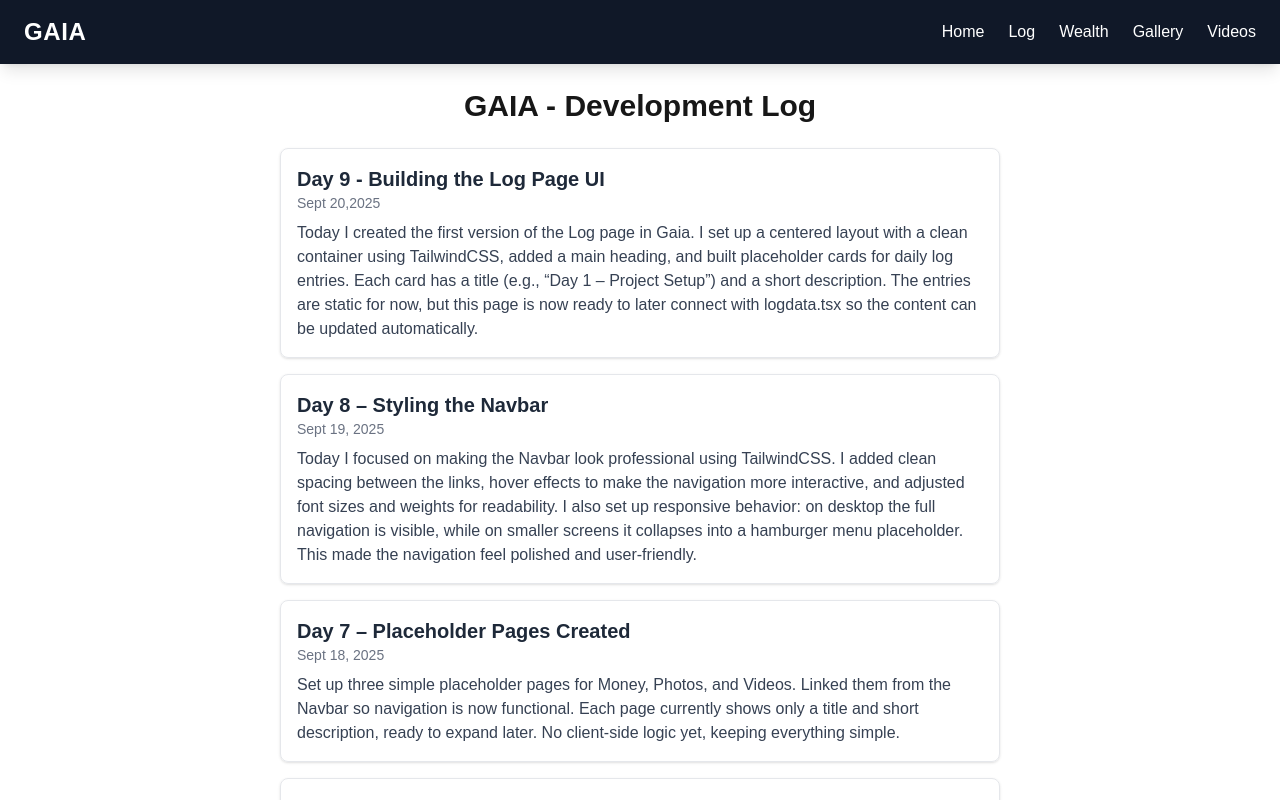
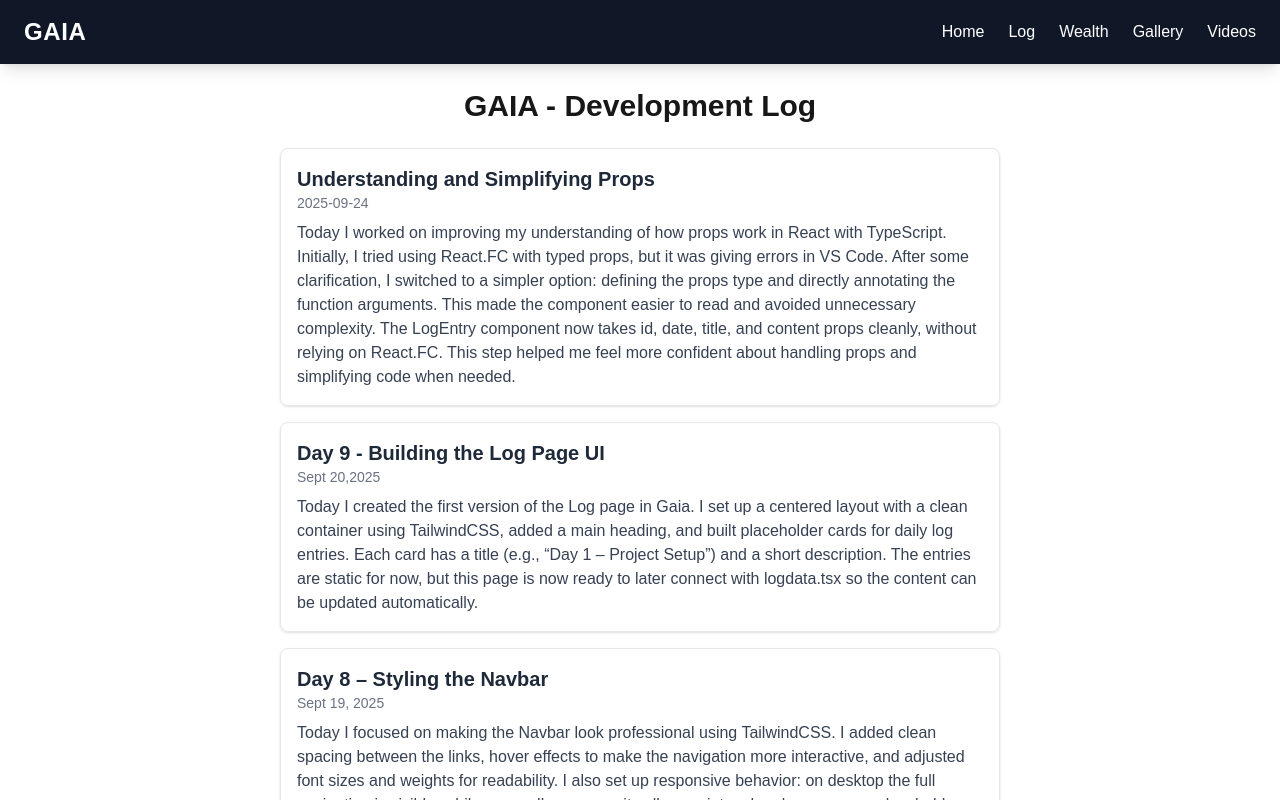
Before and after one commit to Mostafa-El-Masry/gaia, a Next.js app: page /log in a window 1280 px wide. Shown: the top 800 px of the page. Built offline with nearby package versions, Linux system fonts and the light colour scheme.

Commit message:
log update

```diff
--- a/data/logData.ts
+++ b/data/logData.ts
@@ -9,11 +9,18 @@ export interface LogEntry {
 
 export const logData: LogEntry[] = [
   {
+    id: 10,
+    date: "2025-09-24",
+    title: "Understanding and Simplifying Props",
+    content:
+      "Today I worked on improving my understanding of how props work in React with TypeScript. Initially, I tried using React.FC with typed props, but it was giving errors in VS Code. After some clarification, I switched to a simpler option: defining the props type and directly annotating the function arguments. This made the component easier to read and avoided unnecessary complexity. The LogEntry component now takes id, date, title, and content props cleanly, without relying on React.FC. This step helped me feel more confident about handling props and simplifying code when needed.",
+  },
+  {
     id: 9,
     date: "Sept 20,2025",
     title: "Day 9 - Building the Log Page UI",
     content:
-      "Today I created the first version of the Log page in Gaia. I set up a centered layout with a clean container using TailwindCSS, added a main heading, and built placeholder cards for daily log entries. Each card has a title (e.g., “Day 1 – Project Setup”) and a short description. The entries are static for now, but this page is now ready to later connect with logdata.tsx so the content can be updated automatically."
+      "Today I created the first version of the Log page in Gaia. I set up a centered layout with a clean container using TailwindCSS, added a main heading, and built placeholder cards for daily log entries. Each card has a title (e.g., “Day 1 – Project Setup”) and a short description. The entries are static for now, but this page is now ready to later connect with logdata.tsx so the content can be updated automatically.",
   },
   {
     id: 8,
```
